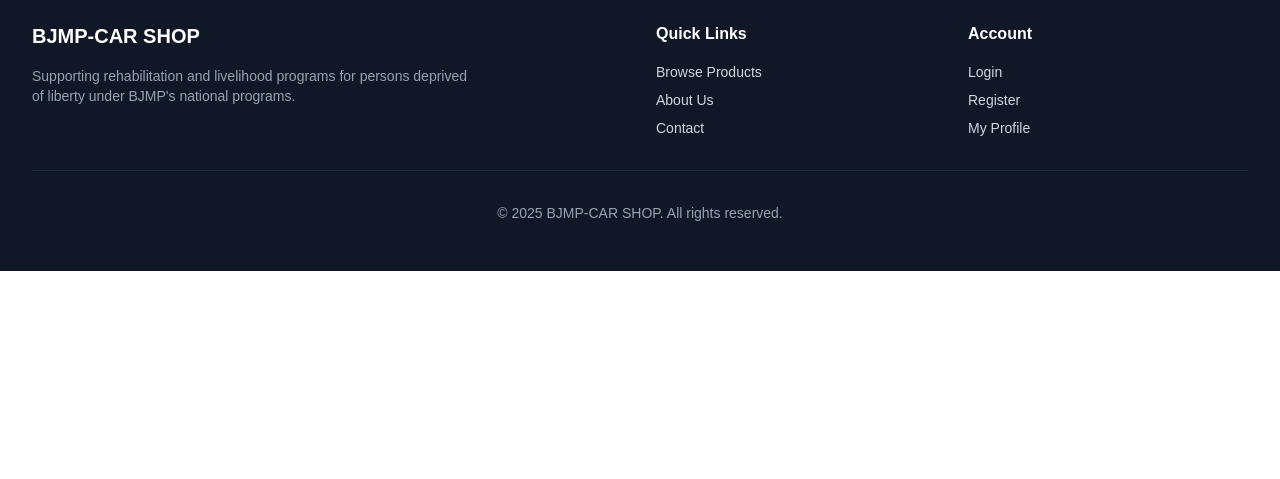
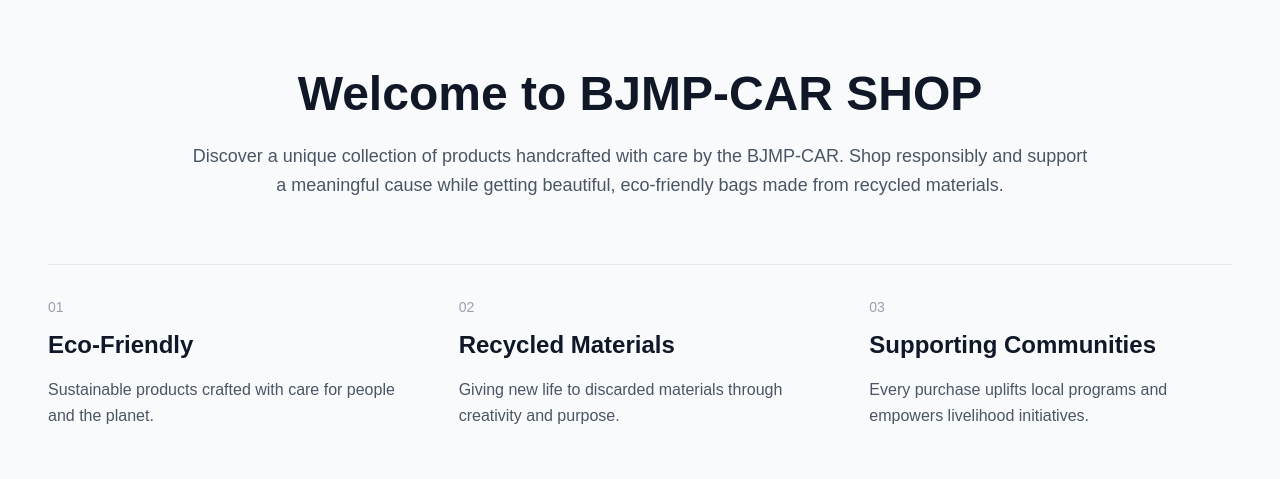
Before and after one commit to Inv8Solutions/cellshopbcj, a Next.js app: page / in a window 1280 px wide. Shown: the part 825-1304 px from the top of the page. Before the commit the page ends 1096 px from the top, so only its background shows below. Built offline with nearby package versions, Linux system fonts and the light colour scheme.

Commit message:
added new section

```diff
--- a/src/app/page.tsx
+++ b/src/app/page.tsx
@@ -1,5 +1,6 @@
 import Navbar from '@/components/layout/Navbar';
 import HeroSection from '@/components/home/HeroSection';
+import FeaturesSection from '@/components/home/FeaturesSection';
 import Footer from '@/components/layout/Footer';
 
 export default function Home() {
@@ -8,6 +9,7 @@
       <Navbar />
       <main className="grow pt-16">
         <HeroSection />
+        <FeaturesSection />
         {/* Additional sections will be added here */}
       </main>
       <Footer />
--- /dev/null
+++ b/src/components/home/FeaturesSection.tsx
@@ -0,0 +1,53 @@
+export default function FeaturesSection() {
+  const features = [
+    {
+      number: "01",
+      title: "Eco-Friendly",
+      description: "Sustainable products crafted with care for people and the planet."
+    },
+    {
+      number: "02",
+      title: "Recycled Materials",
+      description: "Giving new life to discarded materials through creativity and purpose."
+    },
+    {
+      number: "03",
+      title: "Supporting Communities",
+      description: "Every purchase uplifts local programs and empowers livelihood initiatives."
+    }
+  ];
+
+  return (
+    <section className="bg-gray-50 py-16 lg:py-24">
+      <div className="max-w-full mx-auto px-6 lg:px-12">
+        {/* Section Header */}
+        <div className="text-center mb-16">
+          <h2 className="text-3xl sm:text-4xl lg:text-5xl font-bold text-gray-900 mb-6">
+            Welcome to BJMP-CAR SHOP
+          </h2>
+          <p className="text-base sm:text-lg text-gray-600 max-w-4xl mx-auto leading-relaxed">
+            Discover a unique collection of products handcrafted with care by the BJMP-CAR. Shop responsibly and support a meaningful cause while getting beautiful, eco-friendly bags made from recycled materials.
+          </p>
+        </div>
+        <hr className="my-8 border-gray-200" />
+
+        {/* Features Grid */}
+        <div className="grid grid-cols-1 md:grid-cols-3 gap-8 lg:gap-12">
+          {features.map((feature) => (
+            <div key={feature.number} className="text-left">
+              <div className="text-gray-400 text-sm font-medium mb-3">
+                {feature.number}
+              </div>
+              <h3 className="text-xl sm:text-2xl font-bold text-gray-900 mb-4">
+                {feature.title}
+              </h3>
+              <p className="text-gray-600 leading-relaxed">
+                {feature.description}
+              </p>
+            </div>
+          ))}
+        </div>
+      </div>
+    </section>
+  );
+}
```
